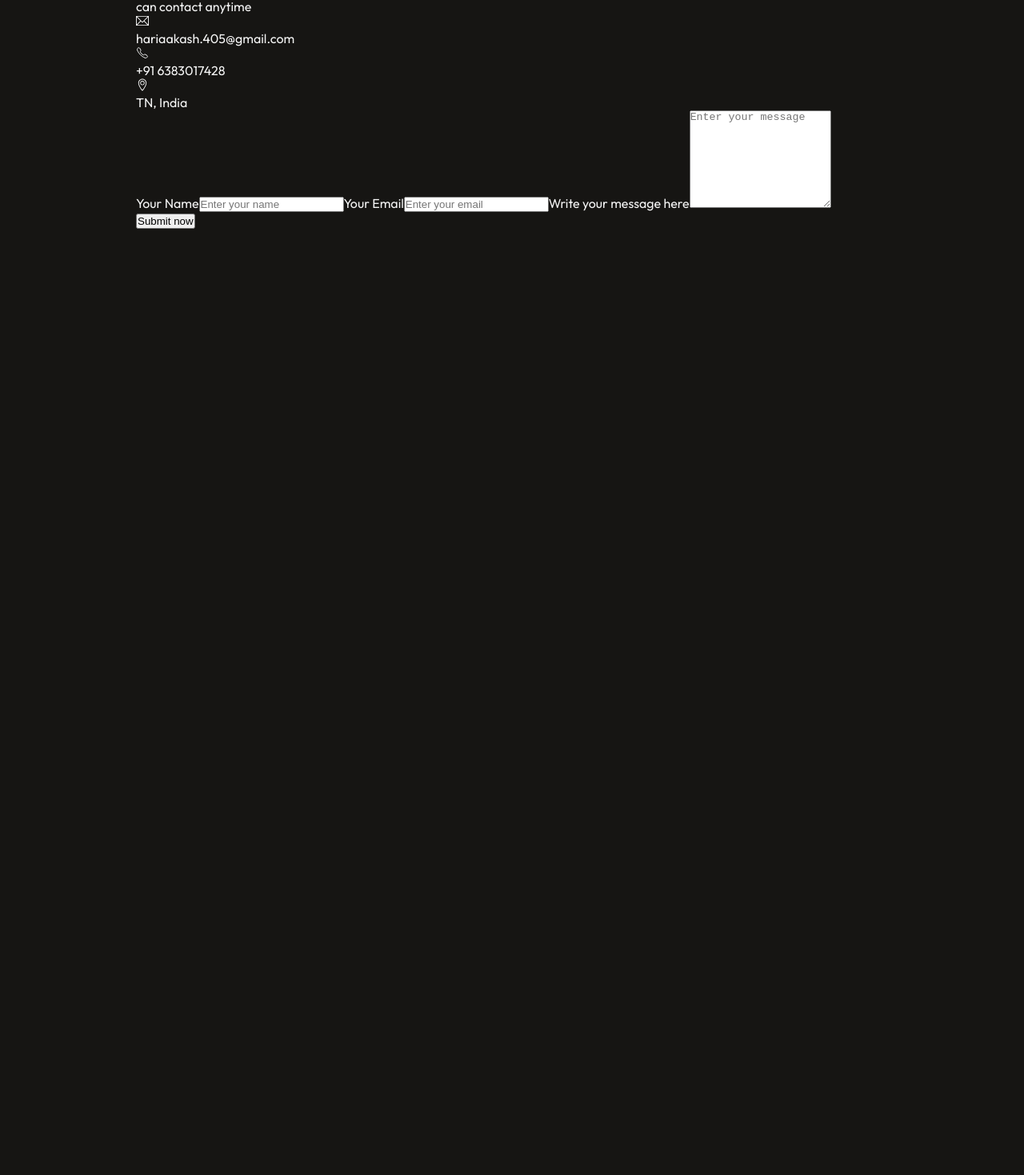
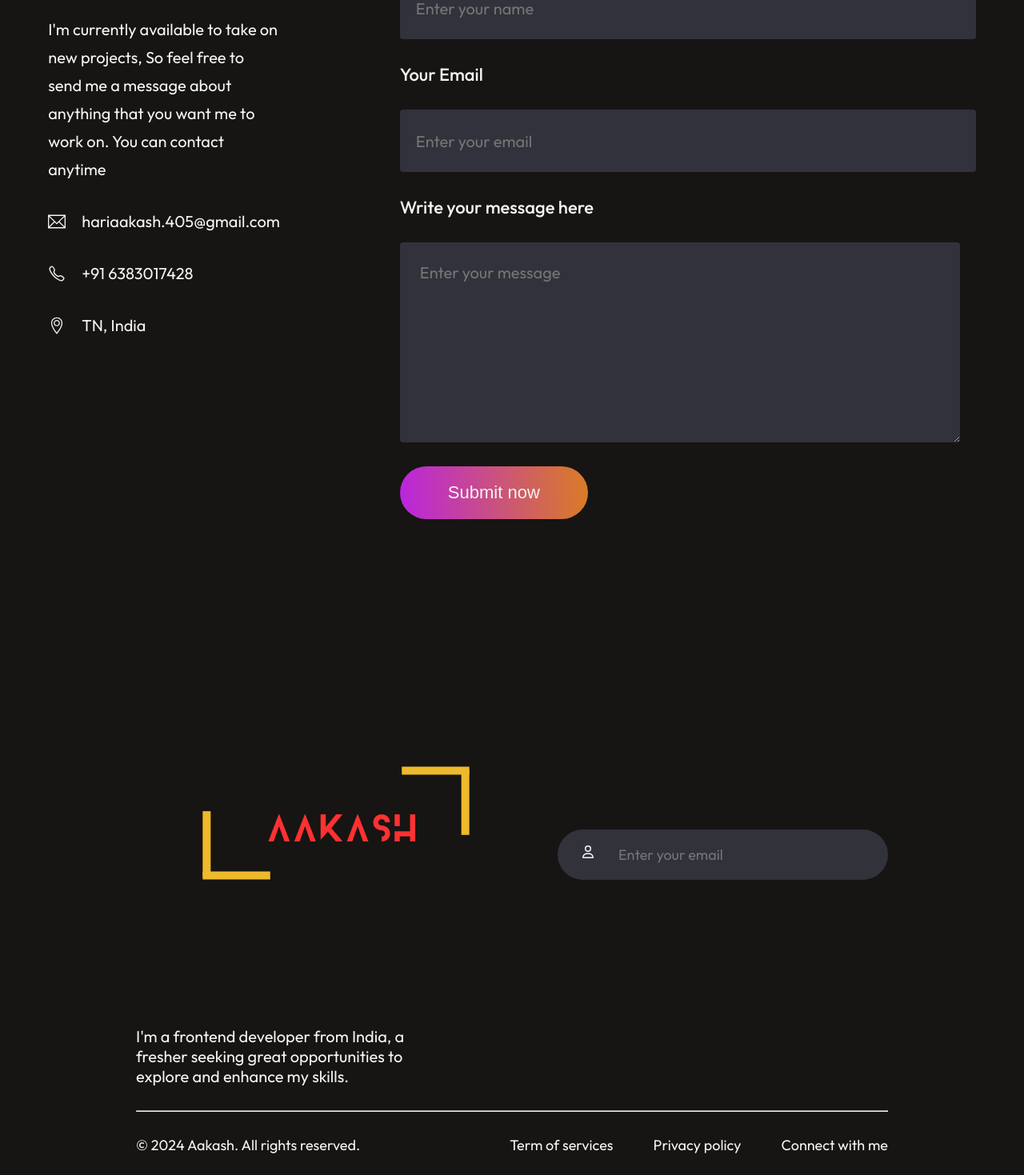
Before and after one commit to Aakash1624/portfolio-react, a React (Vite) app: page / in a window 1280 px wide. Shown: the part 3881-5350 px from the top of the page at 80% size. Before the commit the page ends 4167 px from the top, so only its background shows below. Built offline with nearby package versions, Linux system fonts and the light colour scheme.

Commit message:
footer added and navigation functionality added

```diff
--- a/src/App.jsx
+++ b/src/App.jsx
@@ -5,6 +5,7 @@ import About from './components/About/About';
 import Mywork from './components/Mywork/Mywork';
 import MyServices from './components/MyServices/MyServices';
 import Contact from './components/Contact/Contact';
+import Footer from './components/Footer/Footer';
 
 const App = () => {
   return (
@@ -15,6 +16,7 @@ const App = () => {
       <MyServices />
       <Mywork />
       <Contact/>
+      <Footer/>
     </div>
   );
 };
--- a/src/components/About/About.jsx
+++ b/src/components/About/About.jsx
@@ -5,7 +5,7 @@ import { IoMdCheckmarkCircleOutline } from 'react-icons/io';
 
 const About = () => {
   return (
-    <div className="about">
+    <div id='about' className="about">
       <div className="about-title">
         <h1>About Me</h1>
         <div className="underline"></div>
@@ -26,17 +26,6 @@ const About = () => {
               iure consectetur?
             </p>
           </div>
-          {/* <div className="about-skills">
-            <div className="about-skill">
-              <p>HTML & CSS</p>
-            </div>
-            <div className="about-skill">
-              <p>JavaScript</p>
-            </div>
-            <div className="about-skill">
-              <p>React JS</p>
-            </div>
-          </div> */}
           <div className="about-containers">
             <div className="details-containers">
               <h2 className="experience-sub-title">My Skills</h2>
--- a/src/components/Contact/Contact.css
+++ b/src/components/Contact/Contact.css
@@ -1,4 +1,4 @@
-.contact{
+.contact {
   display: flex;
   flex-direction: column;
   align-items: center;
@@ -7,7 +7,102 @@
   margin: 80px 170px;
 }
 
-.contact-title h1{
+.contact-title h1 {
   padding: 0px 30px;
-    font-size: 80px;
+  font-size: 60px;
+  font-weight: 600;
 }
+
+.contact-section {
+  display: flex;
+  gap: 150px;
+}
+
+.contact-left {
+  display: flex;
+  flex-direction: column;
+  gap: 30px;
+}
+
+.contact-left h1 {
+  font-size: 60px;
+  font-weight: 700;
+  background: linear-gradient(270deg, #df8908 80%, #b415ff 100%);
+  background-clip: text;
+  -webkit-background-clip: text;
+  -webkit-text-fill-color: transparent;
+}
+
+.contact-left p {
+  max-width: 550px;
+  color: whitesmoke;
+  font-size: 20px;
+  line-height: 35px;
+}
+
+.contact-details {
+  display: flex;
+  flex-direction: column;
+  gap: 30px;
+  color: whitesmoke;
+  font-size: 22px;
+}
+
+.contact-detail {
+  display: flex;
+  align-items: center;
+  gap: 20px;
+}
+
+.contact-right {
+  display: flex;
+  flex-direction: column;
+  align-items: start;
+  gap: 30px;
+}
+
+.contact-right label {
+  color: whitesmoke;
+  font-size: 22px;
+  font-weight: 500;
+}
+
+.contact-right input {
+  border: none;
+  width: 700px;
+  height: 78px;
+  padding-left: 20px;
+  border-radius: 4px;
+  background: #32323c;
+  color: #a0a0a0;
+  font-family: 'outfit';
+  font-size: 20px;
+}
+
+.contact-right textarea {
+  width: 650px;
+  border: none;
+  padding: 25px;
+  border-radius: 4px;
+  background: #32323c;
+  color: #a0a0a0;
+  font-family: 'outfit';
+  font-size: 20px;
+}
+
+.contact-submit {
+  border: none;
+  color: whitesmoke;
+  border-radius: 50px;
+  background: linear-gradient(267deg, #da7c25 0.36%, #b923e1 102.06%);
+  font-size: 22px;
+  padding: 20px 60px;
+  margin-bottom: 50px;
+  cursor: pointer;
+  transition: 0.3s;
+}
+
+.contact-submit:hover {
+  transform: scale(1.1);
+  transition: 0.3s;
+}
--- a/src/components/Contact/Contact.jsx
+++ b/src/components/Contact/Contact.jsx
@@ -5,7 +5,7 @@ import { IoCallOutline } from 'react-icons/io5';
 
 const Contact = () => {
   return (
-    <div className="contact">
+    <div id='contact' className="contact">
       <div className="contact-title">
         <h1>Get in touch</h1>
         <div className="underline"></div>
--- /dev/null
+++ b/src/components/Footer/Footer.css
@@ -0,0 +1,61 @@
+.footer {
+  display: flex;
+  flex-direction: column;
+  margin: 50px 170px;
+  gap: 30px;
+}
+
+.footer-top {
+  display: flex;
+  justify-content: space-between;
+}
+
+.footer-top-left p {
+  font-size: 20px;
+  max-width: 400px;
+}
+
+.footer-top-right {
+  display: flex;
+  align-items: center;
+  gap: 35px;
+}
+
+.footer-email-input {
+  display: flex;
+  gap: 30px;
+  padding: 20px 30px;
+  background: #32323b;
+  padding-right: 80px;
+  border-radius: 50px;
+}
+
+.footer-email-input input {
+  outline: none;
+  border: none;
+  background: transparent;
+  color: whitesmoke;
+  font-family: 'outfit';
+  font-size: 18px;
+}
+
+.footer-bottom {
+  display: flex;
+  justify-content: space-between;
+  font-size: 18px;
+}
+
+.footer-bottom-left {
+  display: flex;
+  justify-content: space-evenly;
+}
+
+.footer-bottom-right {
+  display: flex;
+  gap: 50px;
+  margin-bottom: 50px;
+}
+
+.footer-email-input:hover {
+  border: 2px solid whitesmoke;
+}
--- /dev/null
+++ b/src/components/Footer/Footer.jsx
@@ -0,0 +1,39 @@
+import React from 'react';
+import './Footer.css';
+import footer_logo from '../../assets/logo.png';
+import { FaRegUser } from 'react-icons/fa6';
+
+const Footer = () => {
+  return (
+    <div className="footer">
+      <div className="footer-top">
+        <div className="footer-top-left">
+          <img src={footer_logo} alt="logo" className="logo" />
+          <p>
+            I'm a frontend developer from India, a fresher seeking great
+            opportunities to explore and enhance my skills.
+          </p>
+        </div>
+        <div className="footer-top-right">
+          <div className="footer-email-input">
+            <FaRegUser />
+            <input type="email" placeholder="Enter your email" />
+          </div>
+        </div>
+      </div>
+      <hr />
+      <div className="footer-bottom">
+        <p className="footer-bottom-left">
+          © 2024 Aakash. All rights reserved.
+        </p>
+        <div className="footer-bottom-right">
+          <p>Term of services</p>
+          <p>Privacy policy</p>
+          <p>Connect with me</p>
+        </div>
+      </div>
+    </div>
+  );
+};
+
+export default Footer;
--- a/src/components/Hero/Hero.jsx
+++ b/src/components/Hero/Hero.jsx
@@ -4,7 +4,7 @@ import profile from '../../assets/profile-img.jpg'
 
 const Hero = () => {
   return (
-    <div className="hero">
+    <div id='home' className="hero">
       <img src={profile} alt="profile" className="profile" />
       <h1>
         <span>I'm Aakash,</span> Frontend developer based in INDIA
--- a/src/components/MyServices/MyServices.jsx
+++ b/src/components/MyServices/MyServices.jsx
@@ -5,7 +5,7 @@ import { HiArrowNarrowRight } from 'react-icons/hi';
 
 const MyServices = () => {
   return (
-    <div className="services">
+    <div id='services' className="services">
       <div className="services-title">
         <h1>My Services</h1>
         <div className="underline"></div>
--- a/src/components/Mywork/Mywork.jsx
+++ b/src/components/Mywork/Mywork.jsx
@@ -5,7 +5,7 @@ import { HiArrowNarrowRight } from 'react-icons/hi';
 
 const Mywork = () => {
   return (
-    <div className="mywork">
+    <div id='work' className="mywork">
       <div className="mywork-title">
         <h1>My Latest Work</h1>
         <div className="underline"></div>
--- a/src/components/Navbar/Navbar.css
+++ b/src/components/Navbar/Navbar.css
@@ -7,8 +7,8 @@
 }
 /* logo size adjusting */
 .logo {
-  width: 150px;
-  height: auto;
+  width: 180px;
+  height: 180px;
 }
 
 .nav-menu {
@@ -17,6 +17,10 @@
   list-style: none;
   gap: 60px;
   font-size: 20px;
+}
+
+.nav-menu li {
+  cursor: pointer;
 }
 
 .nav-connect {
@@ -31,3 +35,8 @@
 .nav-connect:hover {
   transform: scale(1.05);
 }
+
+.anchor-link {
+  text-decoration: none;
+  color: whitesmoke;
+}
```
Also changed, not shown: src/components/Navbar/Navbar.jsx (+33 -6 lines), src/assets/logo.png. Lines whose indentation alone changed are shown as unchanged.
